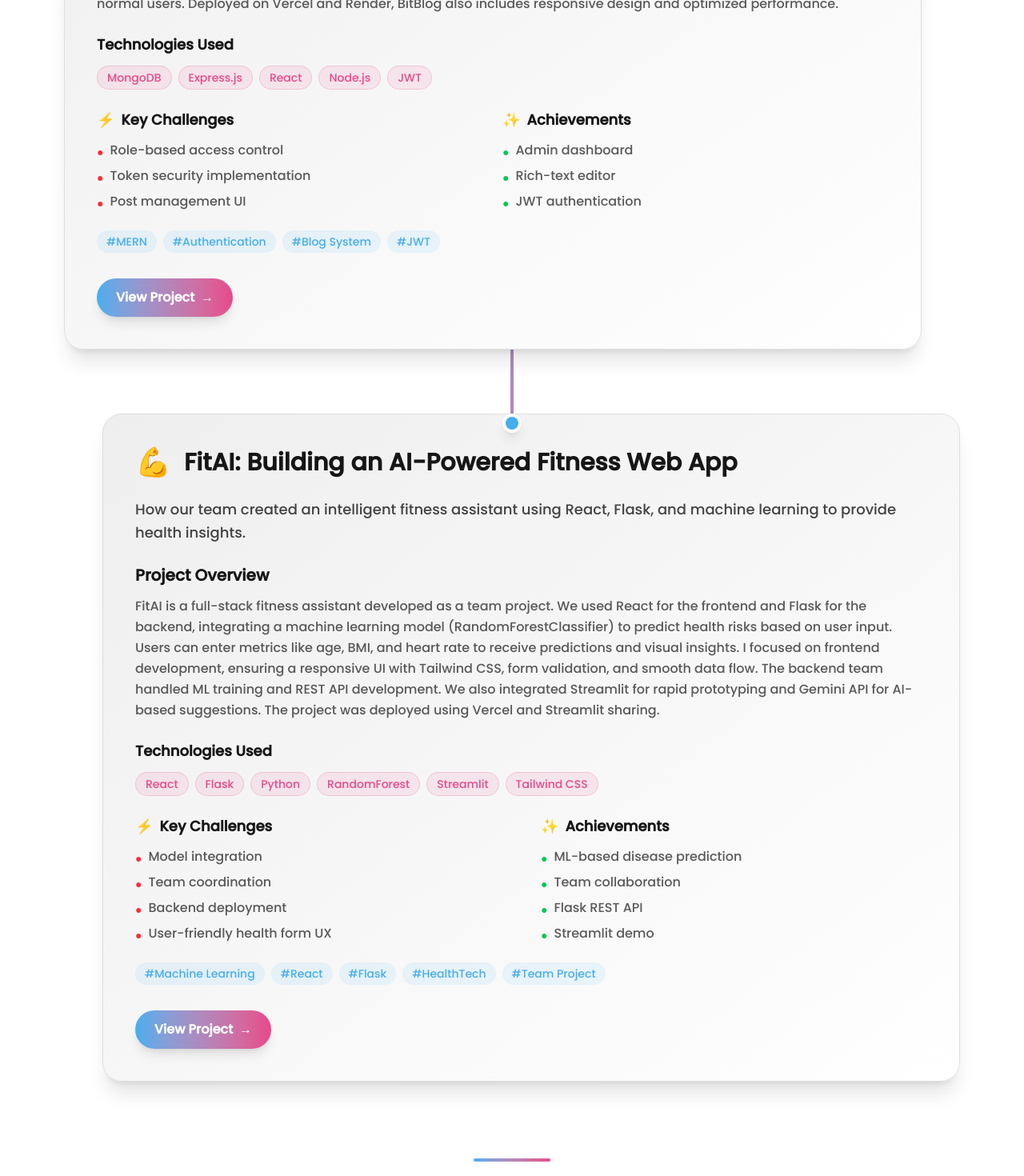
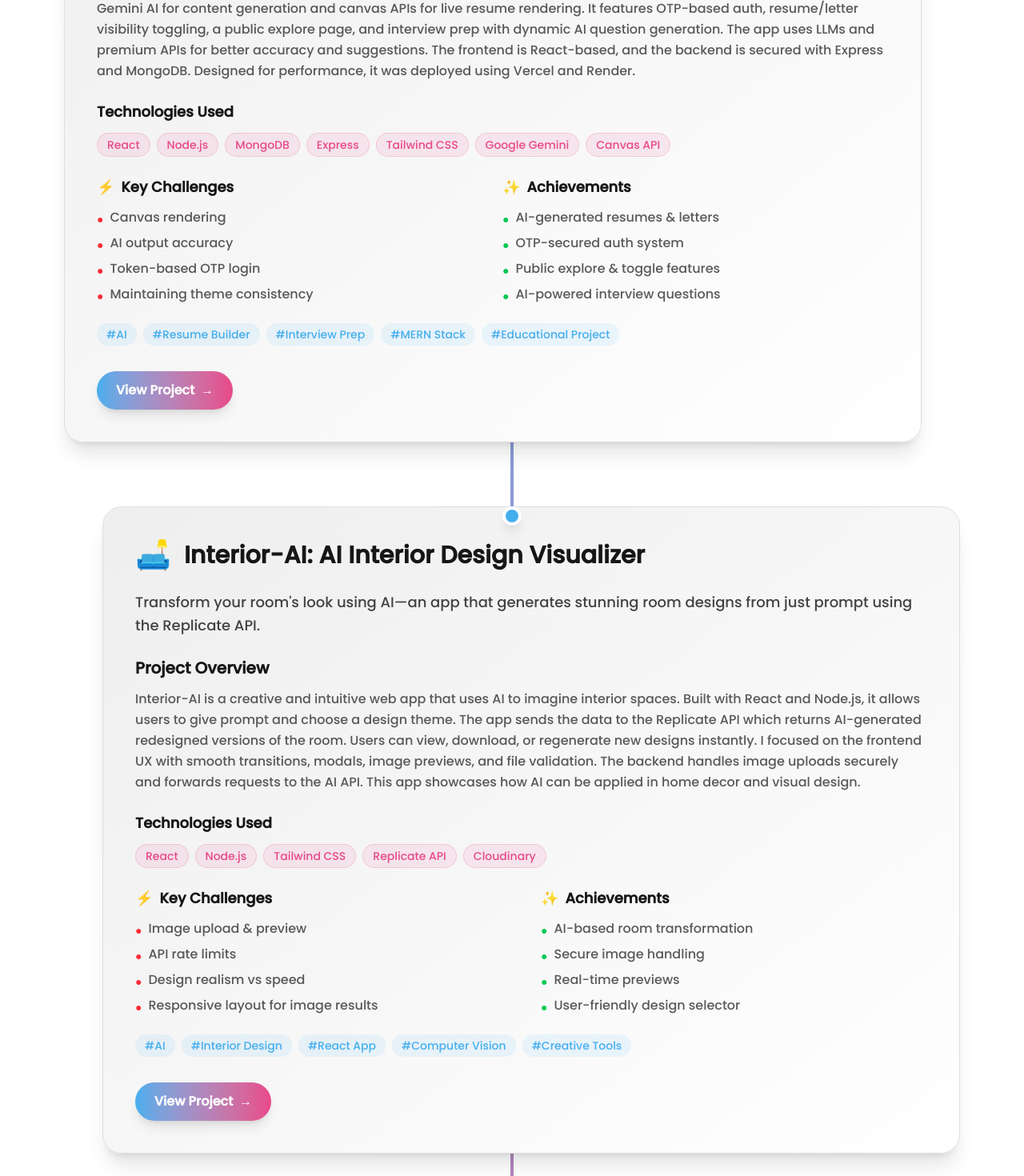
Before and after one commit to ikeshav26/_portfolio, a React (Vite) app: page /blog in a window 1280 px wide. Shown: the part 660-2130 px from the top of the page at 80% size. Built offline with nearby package versions, Linux system fonts and the light colour scheme; a web font is replaced by a local one.

Commit message:
✨ Blogs added

```diff
--- a/src/pages/Blogs.jsx
+++ b/src/pages/Blogs.jsx
@@ -34,7 +34,81 @@ const Blogs = () => {
 
   const blogPosts = [
     {
-      id: 1,
+  id: 1,
+  title: "ElevateCV-AI: AI-Powered Resume, Letter & Interview Generator",
+  excerpt:
+    "An all-in-one platform for building AI-generated resumes, cover letters, and preparing for interviews using Canvas and Google Gemini API.",
+  fullDescription:
+    "ElevateCV-AI is an educational full-stack web app that empowers users to generate professional resumes and cover letters, and even prepare for interviews using AI. Built with the MERN stack and styled with Tailwind CSS, it integrates Gemini AI for content generation and canvas APIs for live resume rendering. It features OTP-based auth, resume/letter visibility toggling, a public explore page, and interview prep with dynamic AI question generation. The app uses LLMs and premium APIs for better accuracy and suggestions. The frontend is React-based, and the backend is secured with Express and MongoDB. Designed for performance, it was deployed using Vercel and Render.",
+  date: "2025-07-18",
+  readTime: "10 min read",
+  image: "📄",
+  tags: [
+    "AI",
+    "Resume Builder",
+    "Interview Prep",
+    "MERN Stack",
+    "Educational Project",
+  ],
+  techStack: [
+    "React",
+    "Node.js",
+    "MongoDB",
+    "Express",
+    "Tailwind CSS",
+    "Google Gemini",
+    "Canvas API",
+  ],
+  challenges: [
+    "Canvas rendering",
+    "AI output accuracy",
+    "Token-based OTP login",
+    "Maintaining theme consistency",
+  ],
+  achievements: [
+    "AI-generated resumes & letters",
+    "OTP-secured auth system",
+    "Public explore & toggle features",
+    "AI-powered interview questions",
+  ],
+},{
+  id: 2,
+  title: "Interior-AI: AI Interior Design Visualizer",
+  excerpt:
+    "Transform your room's look using AI—an app that generates stunning room designs from just prompt using the Replicate API.",
+  fullDescription:
+    "Interior-AI is a creative and intuitive web app that uses AI to imagine interior spaces. Built with React and Node.js, it allows users to give prompt and choose a design theme. The app sends the data to the Replicate API which returns AI-generated redesigned versions of the room. Users can view, download, or regenerate new designs instantly. I focused on the frontend UX with smooth transitions, modals, image previews, and file validation. The backend handles image uploads securely and forwards requests to the AI API. This app showcases how AI can be applied in home decor and visual design.",
+  date: "2025-05-02",
+  readTime: "7 min read",
+  image: "🛋️",
+  tags: [
+    "AI",
+    "Interior Design",
+    "React App",
+    "Computer Vision",
+    "Creative Tools",
+  ],
+  techStack: [
+    "React",
+    "Node.js",
+    "Tailwind CSS",
+    "Replicate API",
+    "Cloudinary",
+  ],
+  challenges: [
+    "Image upload & preview",
+    "API rate limits",
+    "Design realism vs speed",
+    "Responsive layout for image results",
+  ],
+  achievements: [
+    "AI-based room transformation",
+    "Secure image handling",
+    "Real-time previews",
+    "User-friendly design selector",
+  ],
+},{
+      id: 3,
       title: "BitBlog: A Full-Stack Blog Platform with Auth & Admin Panel",
       excerpt:
         "A powerful MERN-based blog system with rich text editing, user roles, JWT auth, and custom admin dashboard.",
@@ -57,7 +131,7 @@ const Blogs = () => {
       ],
     },
     {
-      id: 2,
+      id: 4,
       title: "FitAI: Building an AI-Powered Fitness Web App",
       excerpt:
         "How our team created an intelligent fitness assistant using React, Flask, and machine learning to provide health insights.",
@@ -93,7 +167,7 @@ const Blogs = () => {
         "Flask REST API",
         "Streamlit demo",
       ],
-    },
+    }
   ];
 
   return (
```
